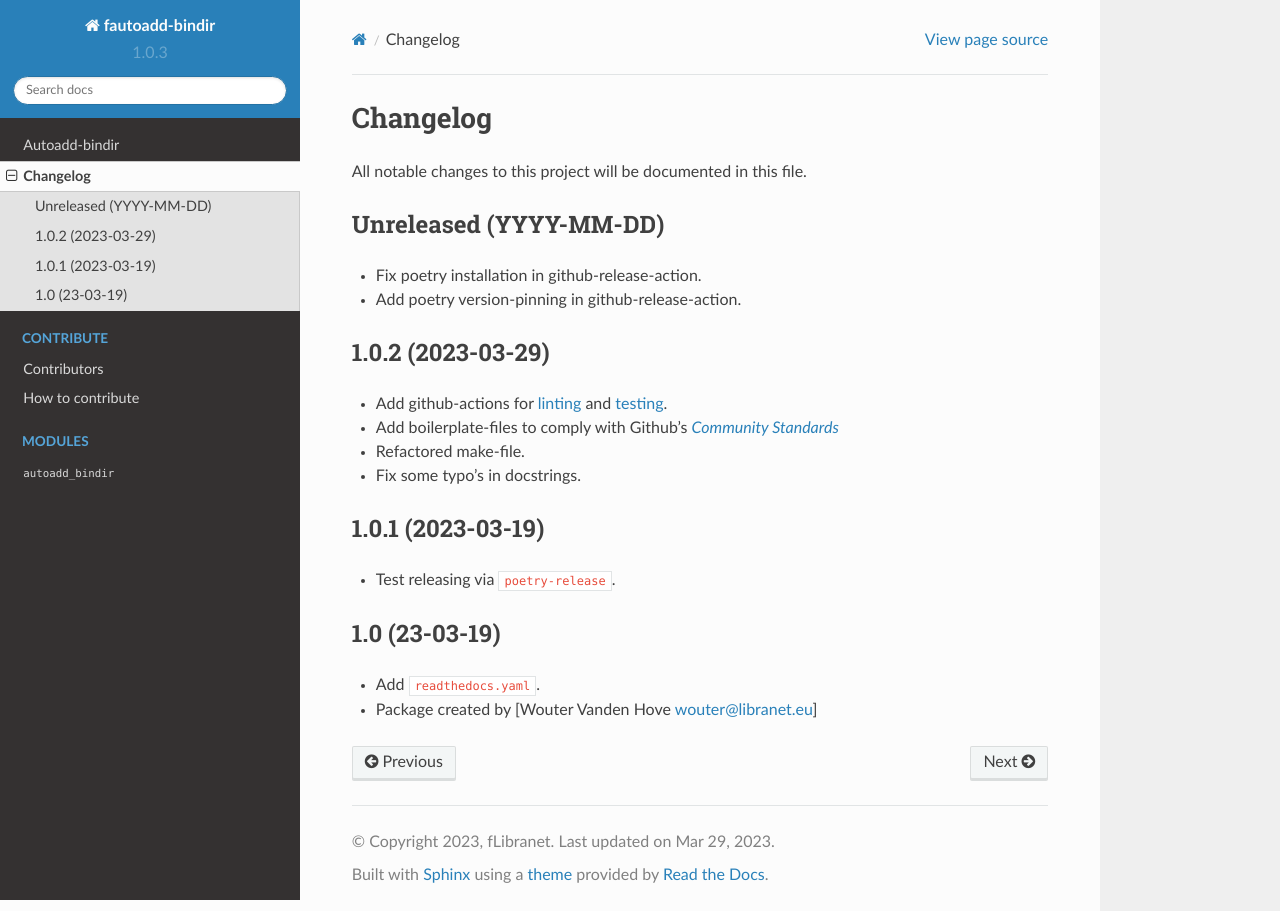
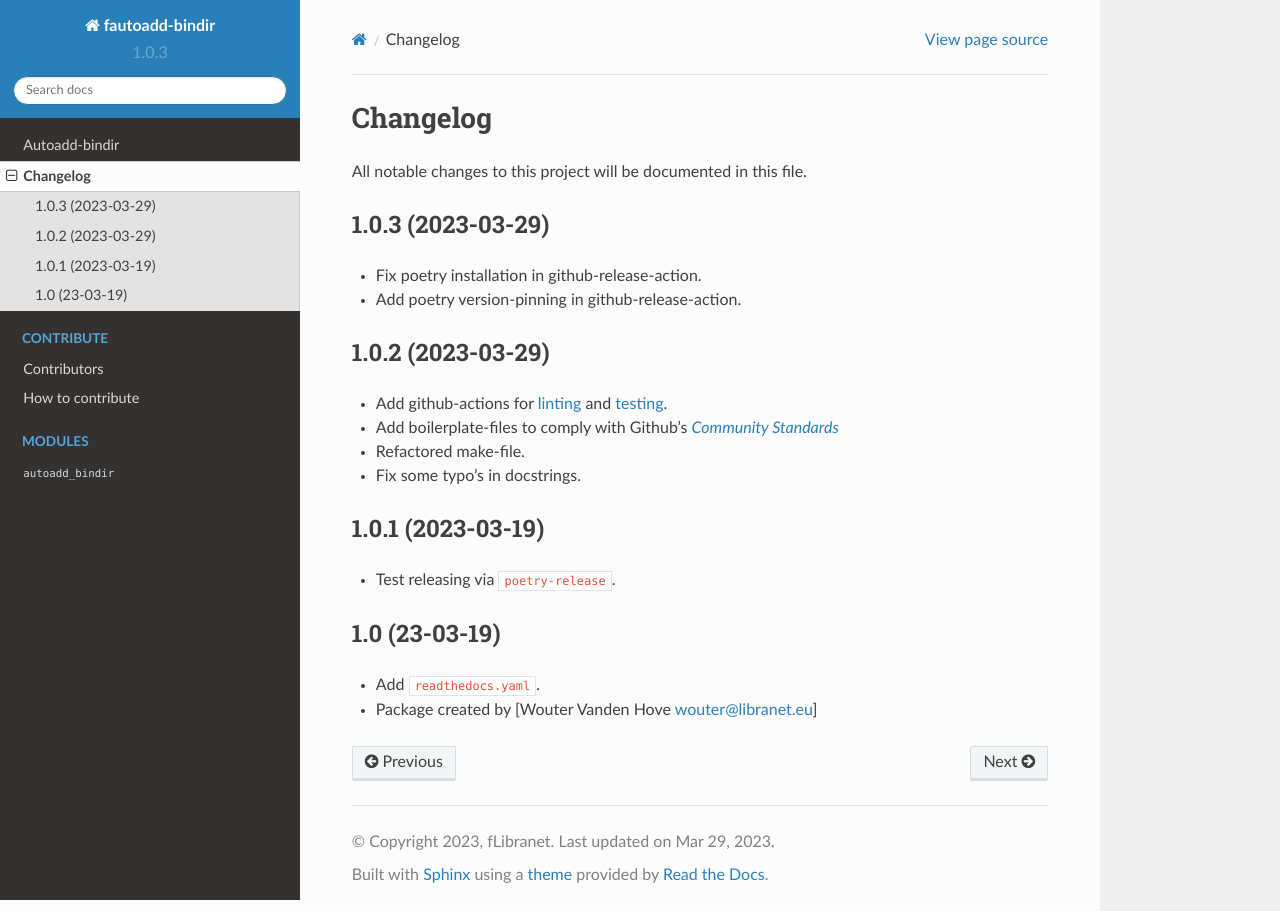
Before and after one commit to libranet/autoadd-bindir, a Sphinx documentation site: the page built from docs/changes.md, in a window 1280 px wide. Built offline with Sphinx 7.4.7 and the Read the Docs theme 2.0.0, drawn with Linux system fonts in a browser that asks for light colours; pages that are not in the unit, such as notebooks, are missing from menus.

Commit message:
Release autoadd-bindir 1.0.3

```diff
--- a/docs/changes.md
+++ b/docs/changes.md
@@ -3,7 +3,7 @@
 All notable changes to this project will be documented in this file.
 
 
-## Unreleased (YYYY-MM-DD)
+## 1.0.3 (2023-03-29)
 
 - Fix poetry installation in github-release-action.
 
--- a/pyproject.toml
+++ b/pyproject.toml
@@ -83,7 +83,7 @@
 
 [tool.poetry]
 name = "autoadd_bindir"
-version = "1.0.3a0" # version managed by poetry-version-plugin
+version = "1.0.3" # version managed by poetry-version-plugin
 license = "MIT"
 description = "Automatically add bin-dir to PATH for every process in your virtualenv."
 readme = "docs/readme.md"
```
